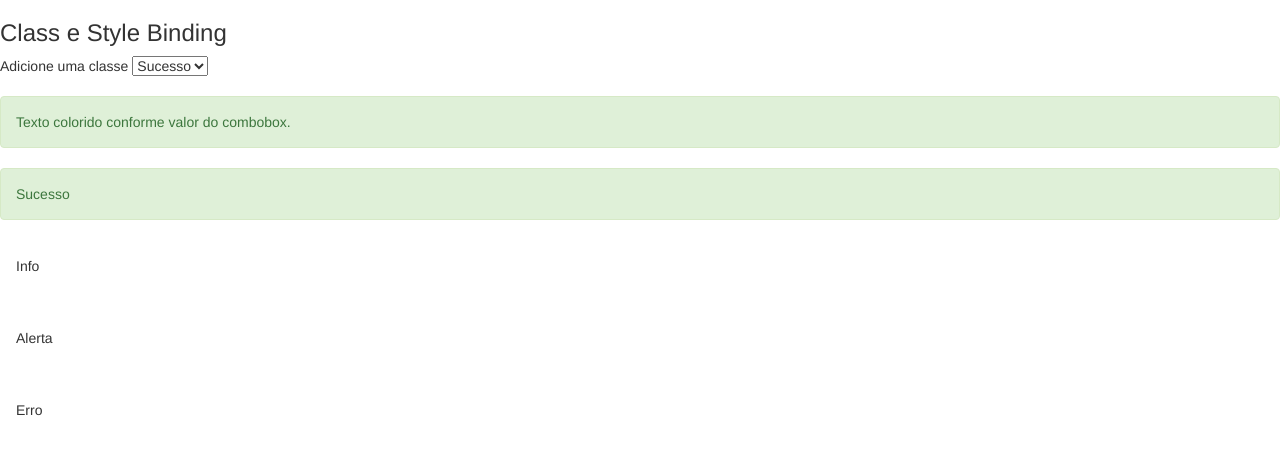
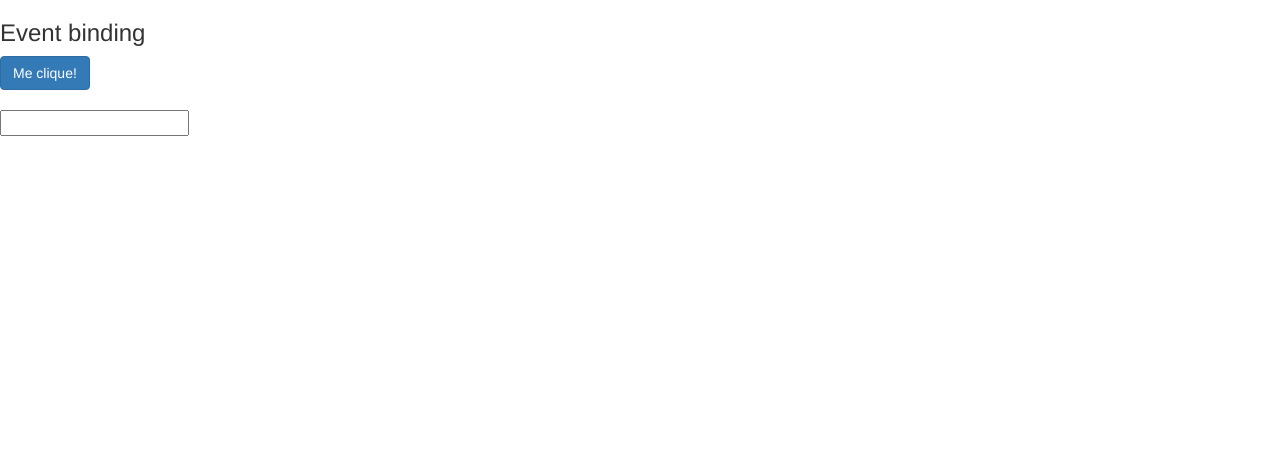
Before and after one commit to flflima/curso-angular2, an Angular app in the folder data-binding/: page / in a window 1280 px wide. Shown: the top 454 px of the page. Built offline with nearby package versions, Linux system fonts and the light colour scheme.

Commit message:
Init of 'Event binding'

```diff
--- a/data-binding/src/app/data-binding/data-binding.component.html
+++ b/data-binding/src/app/data-binding/data-binding.component.html
@@ -13,7 +13,7 @@
     <img bind-src="urlImagem">
   </article> -->
 
-  <article>
+  <!-- <article>
     <h3>Class e Style Binding</h3>
     <div>
       Adicione uma classe
@@ -52,5 +52,20 @@
         Esse texto aparece somente em caso de erro
       </div>
     </div>
+  </article> -->
+
+  <article>
+      <h3>Event binding</h3>
+      <div>
+        <button (click)="botaoClicado()"
+          class="btn btn-primary">Me clique!</button>
+
+        <br><br>
+
+        <input type="text"
+          (keyup)="onKeyUp($event)">
+
+        <p>{{ valorAtual }}</p>
+      </div>
   </article>
 </section>
--- a/data-binding/src/app/data-binding/data-binding.component.ts
+++ b/data-binding/src/app/data-binding/data-binding.component.ts
@@ -10,8 +10,18 @@ export class DataBindingComponent implements OnInit {
   url: string = 'http://localhost:4200';
   urlImagem: string = 'http://lorempixel.com/400/200/sports';
 
+  valorAtual: string = '';
+
   getValor() {
     return 1;
+  }
+
+  botaoClicado() {
+    alert('Botão clicado');
+  }
+
+  onKeyUp(evento: KeyboardEvent) {
+    this.valorAtual = (<HTMLInputElement>evento.target).value;
   }
 
   constructor() { }
```
